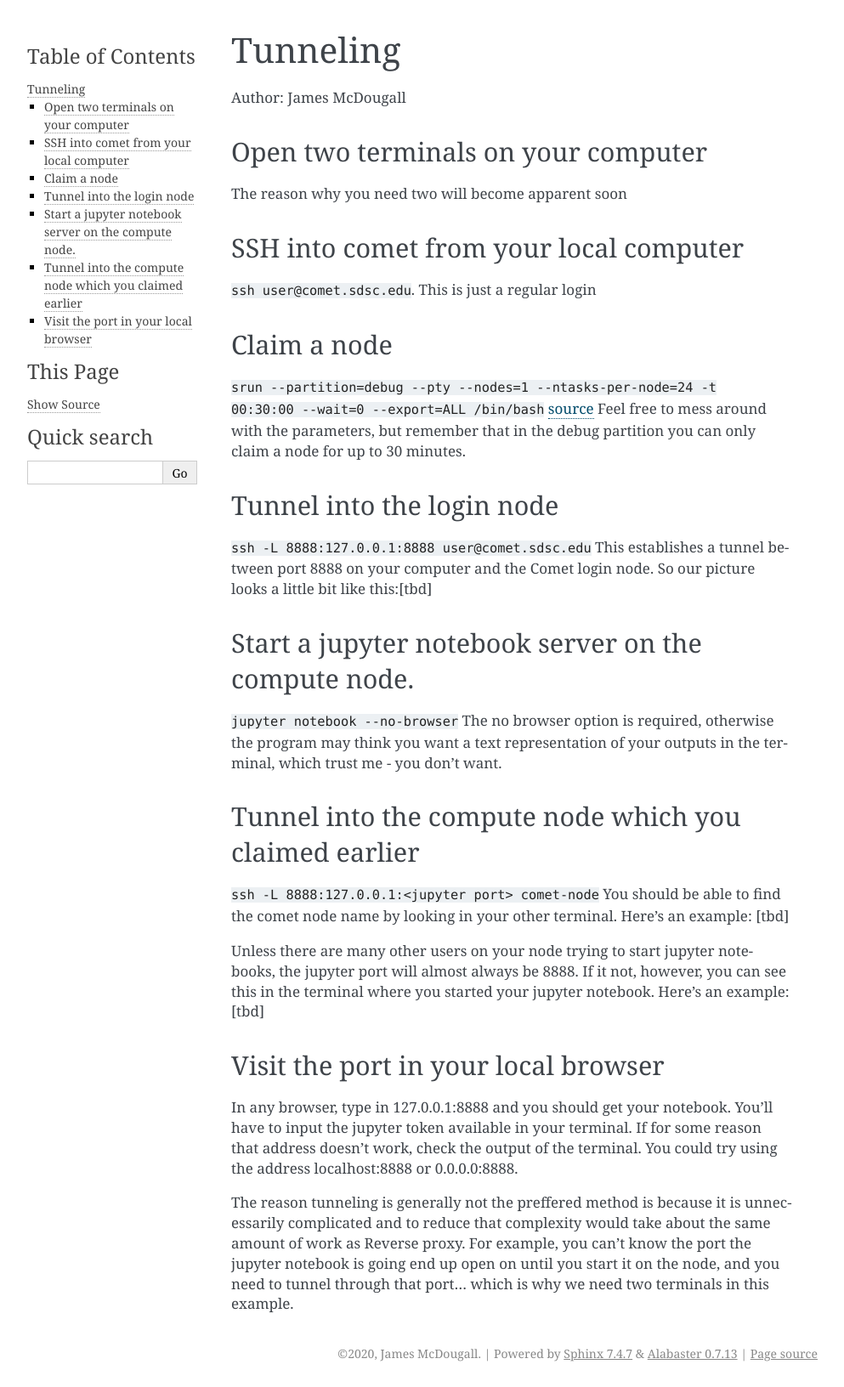
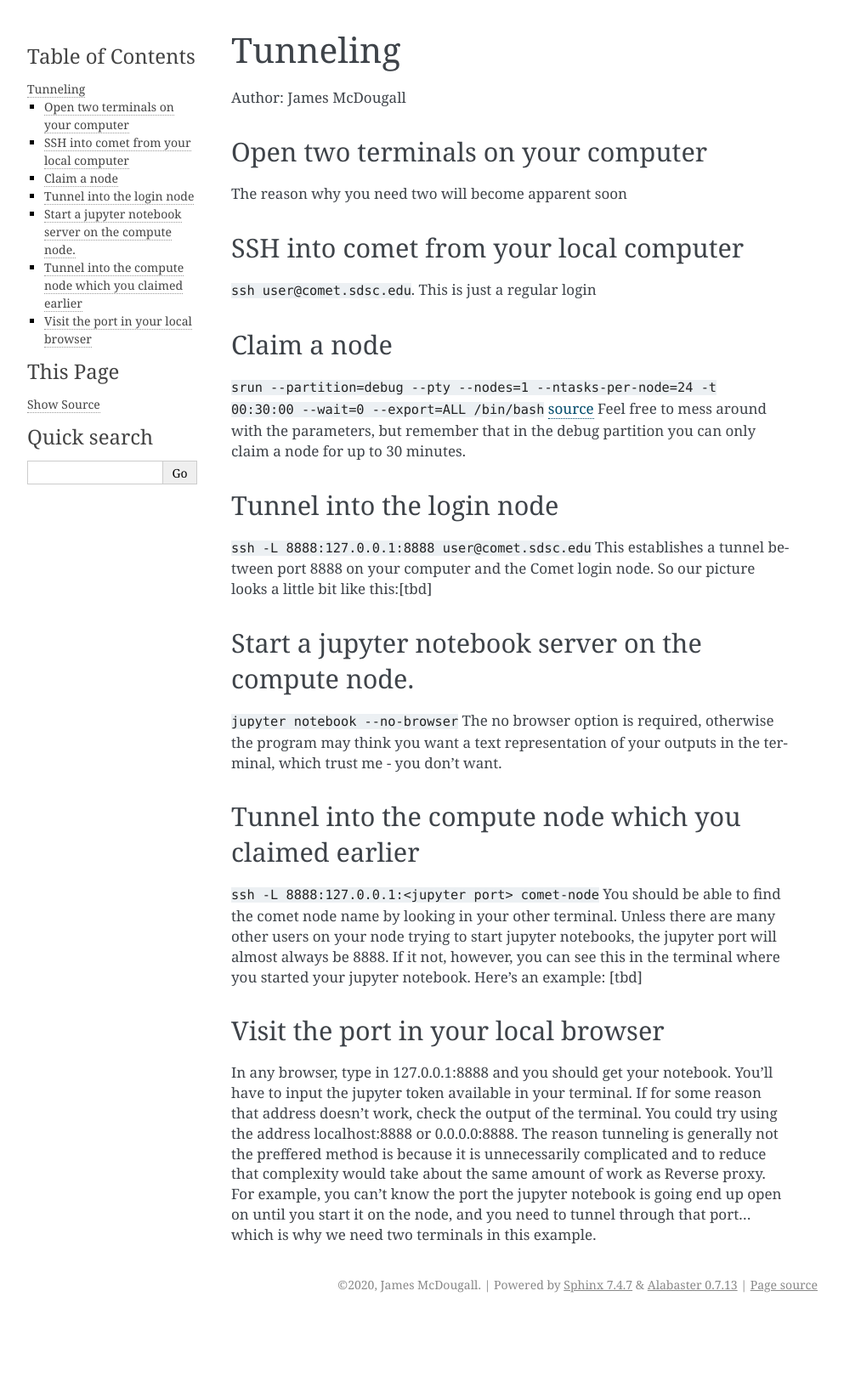
Before and after one commit to sdsc-hpc-training-org/notebooks-101, a Sphinx documentation site: the page built from Docs/source/methods/tunneling.md, in a window 1280 px wide. Shown: the whole page at 85% size, without its empty margins (148-1141 px from the left). Built offline with Sphinx 7.4.7, drawn with Linux system fonts in a browser that asks for light colours; after the commit the page ends 1551 px from its top, so only the background shows below that.

Commit message:
Update tunneling.md

```diff
--- a/Docs/source/methods/tunneling.md
+++ b/Docs/source/methods/tunneling.md
@@ -22,13 +22,8 @@ The no browser option is required, otherwise the program may think you want a te
 
 ## Tunnel into the compute node which you claimed earlier
 `ssh -L 8888:127.0.0.1:<jupyter port> comet-node`
-You should be able to find the comet node name by looking in your other terminal. Here's an example: [tbd]
-
-Unless there are many other users on your node trying to start jupyter notebooks, the jupyter port will almost always be 8888. If it not, however, you can see this in the terminal where you started your jupyter notebook. Here's an example: [tbd]
+You should be able to find the comet node name by looking in your other terminal. Unless there are many other users on your node trying to start jupyter notebooks, the jupyter port will almost always be 8888. If it not, however, you can see this in the terminal where you started your jupyter notebook. Here's an example: [tbd]
 
 ## Visit the port in your local browser
 In any browser, type in 127.0.0.1:8888 and you should get your notebook. You'll have to input the jupyter token available in your terminal.
-If for some reason that address doesn't work, check the output of the terminal. You could try using the address localhost:8888 or 0.0.0.0:8888.
-
-
-The reason tunneling is generally not the preffered method is because it is unnecessarily complicated and to reduce that complexity would take about the same amount of work as Reverse proxy. For example, you can't know the port the jupyter notebook is going end up open on until you start it on the node, and you need to tunnel through that port... which is why we need two terminals in this example.
+If for some reason that address doesn't work, check the output of the terminal. You could try using the address localhost:8888 or 0.0.0.0:8888. The reason tunneling is generally not the preffered method is because it is unnecessarily complicated and to reduce that complexity would take about the same amount of work as Reverse proxy. For example, you can't know the port the jupyter notebook is going end up open on until you start it on the node, and you need to tunnel through that port... which is why we need two terminals in this example.
```
